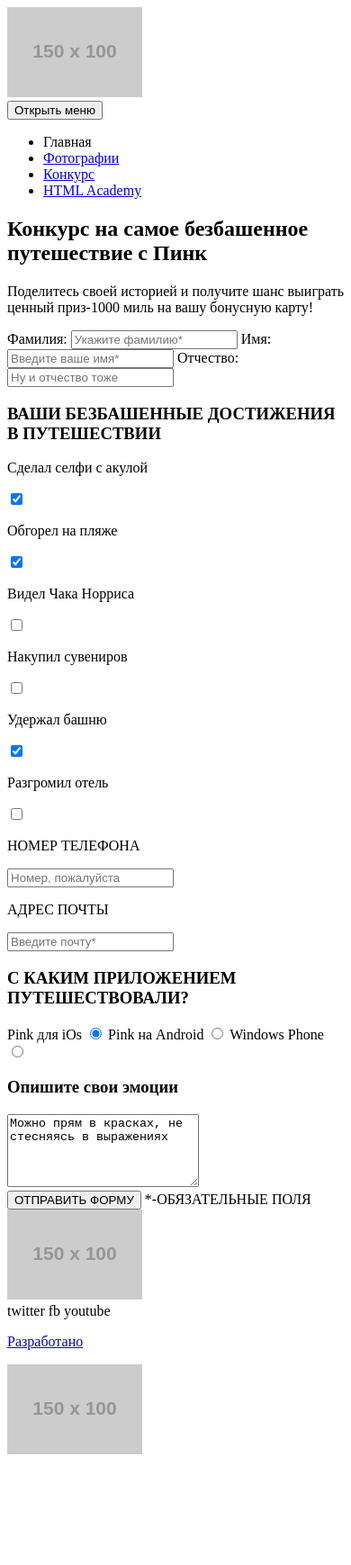
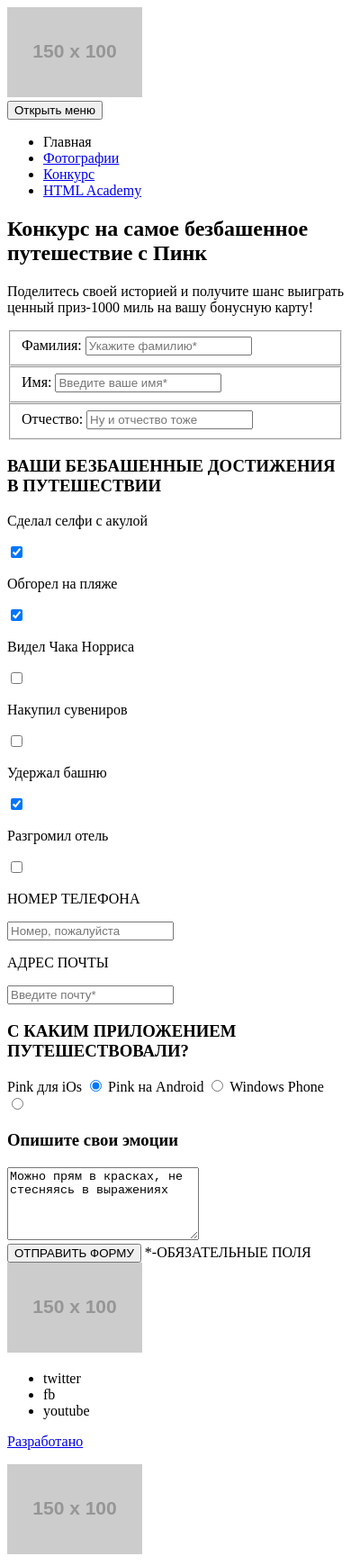
Before and after one commit to borismanman/678015-pink, a website: page form.html in a window 390 px wide. Shown: the whole page at 90% size. Before the commit the page ends 1628 px from the top, so only its background shows below. Drawn offline with Linux system fonts and the light colour scheme; placeholder pictures from the web are drawn by us.

Commit message:
Исправление ошибок в коде

```diff
--- a/form.html
+++ b/form.html
@@ -2,20 +2,18 @@
 <html lang="ru">
   <head>
     <meta charset="utf-8">
-    <title>HTML Academy Pink</title>
+    <title>HTML Academy Pink Конкурс</title>
   </head>
   <body>
 
     <header class="page-header">
-      <a class="page-header__logo">
-        <img class="page-header__logo-image"
-        src="http://placehold.it/150x100" alt=
-        "Пинк">
+      <a class="page-header logo">
+        <img class="page-header logo-image"src="http://placehold.it/150x100" alt="Пинк">
       </a>
-      <nav class="main-nav">
-        <button class="main-nav__toggles" type="button">Открыть меню</button>
-        <div class="main-nav__wrapper">
-          <ul class="main-nav__list site-list">
+      <nav class="main-navigation">
+        <button class="main-navigation__toggles" type="button">Открыть меню</button>
+        <div class="main-navigation__wrapper">
+          <ul class="main-navigation__list site-list">
             <li class="site-list__item site-list__item--active">
               <a>Главная</a>
             </li>
@@ -33,34 +31,38 @@
       </nav>
     </header>
 
-    <main class="page-main">
-      <div class="page-main__title">
-        <h2 class="page-main__contest">Конкурс на самое безбашенное путешествие с Пинк</h2>
-      </div>
-      <form class="form center" action="https://echo.htmlacademy.ru/" method="get">
-        <div class="field-text">
+    <main class="page-content">
+      <h2 class="page-content__contest">Конкурс на самое безбашенное путешествие с Пинк</h2>
+      <form class="page-content__forms form" action="https://echo.htmlacademy.ru/" method="get">
+        <div class="form__section">
           <p class="form__heading">Поделитесь своей историей и получите шанс выиграть ценный приз-1000 миль на вашу бонусную карту!</p>
-          <label class="field-text__item">
-            <span class="field-text__text">Фамилия:</span>
-            <input class="field-text__input" class="" type="text" name="user-surname" placeholder="Укажите фамилию*" required>
+          <fieldset class="form__field">
+            <label class="form__label" for="surname">
+              <span class="form__text">Фамилия:</span>
+              <input class="form__input" type="text" id="surname" name="user-surname" placeholder="Укажите фамилию*" required>
             </label>
-          <label class="field-text__item">
-            <span class="field-text__text">Имя:</span>
-            <input class="field-text__input" type="text" name="user-name" placeholder="Введите ваше имя*" required>
+          </fieldset>
+          <fieldset class="form__field">
+            <label class="form__label" for="name">
+              <span class="form__text">Имя:</span>
+              <input class="form__input" type="text" id="name" name="user-name" placeholder="Введите ваше имя*" required>
             </label>
-          <label class="field-text__item">
-            <span class="field-text__text">Отчество:</span>
-            <input class="field-text__input" type="text" name="user-patronymic" placeholder="Ну и отчество тоже">
+          </fieldset>
+          <fieldset class="form__field">
+            <label class="form__label" for="patronymic">
+              <span class="form__text">Отчество:</span>
+              <input class="form__input" type="text" id="patronymic" name="user-patronymic" placeholder="Ну и отчество тоже">
             </label>
+          </fieldset>
 
         </div>
         <div class="field-checkbox">
           <h3 class="field-checkbox__caption">ВАШИ БЕЗБАШЕННЫЕ ДОСТИЖЕНИЯ В ПУТЕШЕСТВИИ</h3>
-          <label class="field-checkbox__item field-checkbox__item--active">
+          <label class="field-checkbox__item">
             <p class="field-checkbox__text">Сделал селфи с акулой</p>
             <input class="field-checkbox__input" type="checkbox" name="achievements" checked>
           </label>
-          <label class="field-checkbox__item field-checkbox__item--active">
+          <label class="field-checkbox__item">
             <p class="field-checkbox__text">Обгорел на пляже</p>
             <input class="field-checkbox__input" type="checkbox" name="achievements" checked>
           </label>
@@ -114,40 +116,39 @@
           <textarea class="field-textarea__emotions" name="emotions" rows="5" cols="24">Можно прям в красках, не стесняясь в выражениях</textarea>
         </div>
 
-        <div class="send-form">
-          <input class="send-form__btn" type="submit" value="ОТПРАВИТЬ ФОРМУ">
-          <span class="send-form__fields-required">*-ОБЯЗАТЕЛЬНЫЕ ПОЛЯ</span>
+        <div class="form__action">
+          <input class="form__button" type="submit" value="ОТПРАВИТЬ ФОРМУ">
+          <span class="form__required">*-ОБЯЗАТЕЛЬНЫЕ ПОЛЯ</span>
         </div>
       </form>
     </main>
 
-    <footer class="page-footer">
-      <div class="page-footer__info">
-        <div class="page-footer__logo">
-          <img src="http://placehold.it/150x100">
-        </div>
-
-        <div class="page-footer__social">
-          <a class="social-link">
-            <span class="hidden">twitter</span>
-          </a>
-          <a class="social-link">
-            <span class="hidden">fb</span>
-          </a>
-          <a class="social-link">
-            <span class="hidden">youtube</span>
+    <footer class="footer">
+      <div class="footer__logo">
+        <a class="footer__logo--link" href="index.html">
+          <img src="http://placehold.it/150x100" alt="Pink">
         </a>
       </div>
 
-        <div class="page-footer__copyright">
-          <a class="page-footer__copyright-link" href="https://htmlacademy.ru/" >
+      <ul class="footer__social">
+        <li class="footer__social-item">
+          <a class="footer__social-link"><span class="visually-hidden">twitter</span></a>
+        </li>
+        <li class="footer__social-item">
+          <a class="footer__social-link"><span class="visually-hidden">fb</span></a>
+        </li>
+        <li class="footer__social-item">
+          <a class="footer__social-link"><span class="visually-hidden">youtube</span></a>
+        </li>
+      </ul>
+
+      <div class="footer__copyright">
+        <a class="footer__copyright-link" href="https://htmlacademy.ru/" >
           <p class="copyright_text">Разработано</p>
           <img src="http://placehold.it/150x100">
         </a>
-        </div>
       </div>
 
     </footer>
   </body>
 </html>
-<!--СДЕЛАТЬ ФОРМЫ, ПОСМОТРЕТЬ КАК ИХ ДЕЛАТЬ, ВСПОМНИТЬ, СДЕЛАТЬ ФОРМУ ЧЕКБОКС ФОРМУ ТЕКСТ И ФОРМУ РАДИО И СВЯЗАТЬ ИХ С ТЕКСТОМ-->
```
Lines whose indentation alone changed are shown as unchanged.
